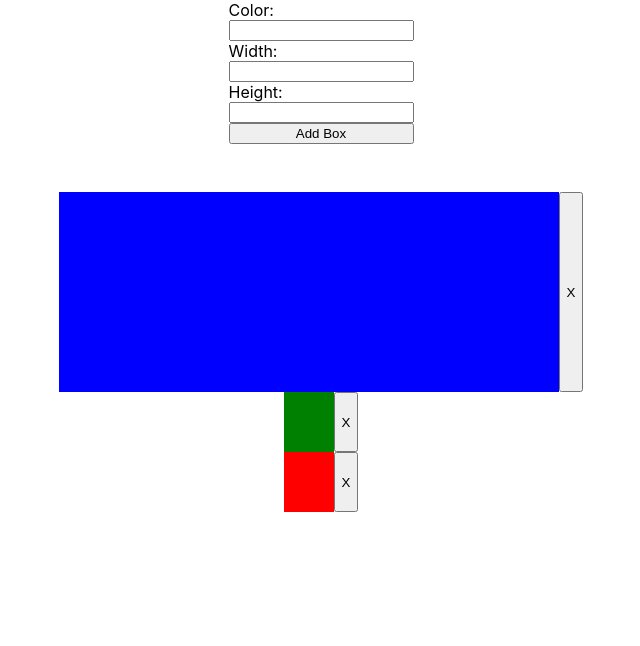
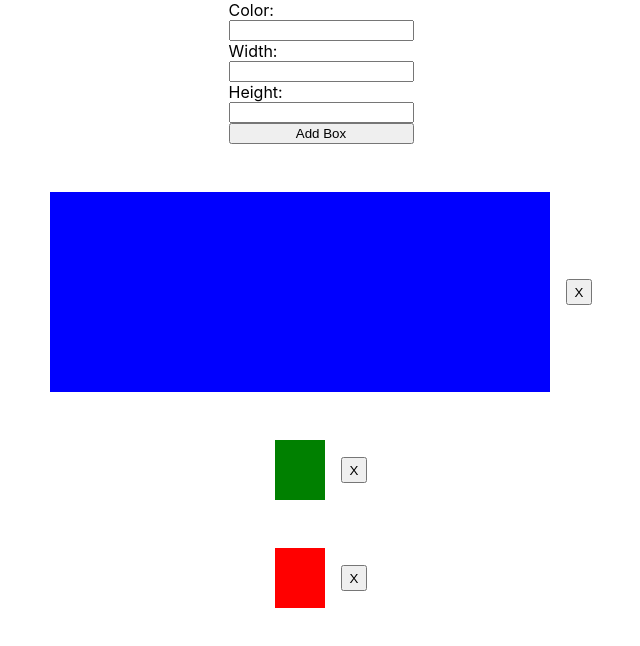
Before and after one commit to Brian-15/react-forms-boxes, a React (Create React App) app: page / in a window 1280 px wide. Shown: the top 646 px of the page, without its empty margins (319-959 px from the left). Built offline with nearby package versions, Linux system fonts and the light colour scheme.

Commit message:
add styling for boxes

```diff
--- a/src/Box.css
+++ b/src/Box.css
@@ -1,4 +1,15 @@
 .Box {
     display: flex;
     flex-direction: row;
+    margin-top: 3em;
 }
+
+.Box-body {
+    margin-right: 1em;
+}
+
+.Box-remove-btn {
+    margin: auto;
+    width: 2em;
+    height: 2em;
+}
--- a/src/Box.js
+++ b/src/Box.js
@@ -4,8 +4,8 @@ import './Box.css';
 const Box = ({ removeBox, id, ...style }) => {
     return (
         <div className='Box' id={id}>
-            <div style={style} />
-            <button onClick={removeBox}>X</button>
+            <div className='Box-body' style={style} />
+            <button className='Box-remove-btn' onClick={removeBox}>X</button>
         </div>
     );
 };
--- a/src/NewBoxForm.css
+++ b/src/NewBoxForm.css
@@ -1,5 +1,4 @@
 .NewBoxForm {
     display: flex;
     flex-direction: column;
-    margin-bottom: 3em;
 }
```
